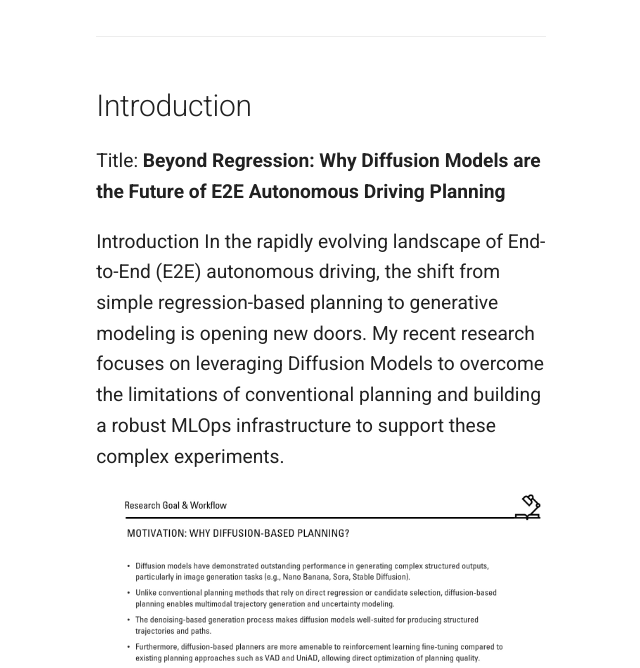
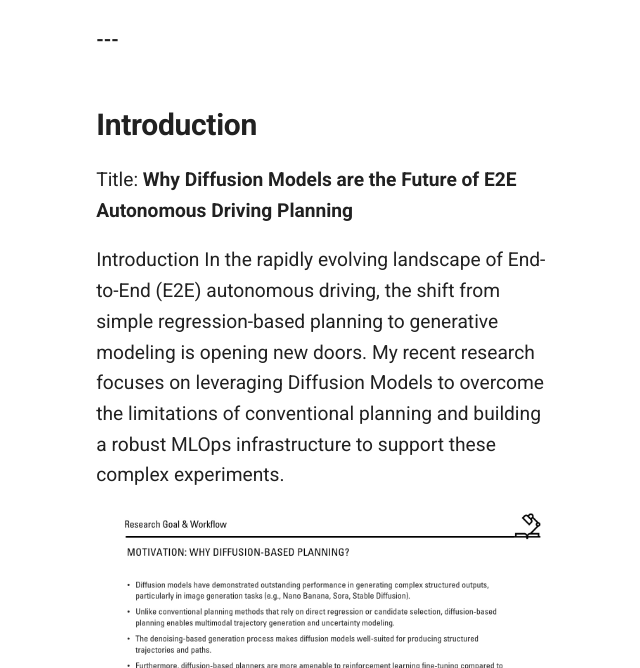
Before and after one commit to YSH-research/YSH-research.github.io, an MkDocs documentation site: the page built from docs/Presentations/assets/2026-01-29/2026-01-29.md, in a window 1280 px wide and 900 px high, scrolled down 687 px, cut to the strip 232-900 px from the top of the window. Shown: the whole strip, without its empty margins (319-959 px from the left). Built offline with MkDocs 1.6.1 and Material for MkDocs 9.7.7, drawn with Linux system fonts in a browser that asks for light colours.

Commit message:
edit - ppt height changed

```diff
--- a/docs/Presentations/assets/2026-01-29/2026-01-29.md
+++ b/docs/Presentations/assets/2026-01-29/2026-01-29.md
@@ -4,15 +4,15 @@
 
 ---
 
-## Full Presentation
+## **Full Presentation**
 
 <iframe src="https://view.officeapps.live.com/op/embed.aspx?src=https://ysh-research.github.io/Presentations/assets/2026-01-29/2026.01.29.pptx" width="750px" height="470px" frameborder="0"></iframe>
 
----
+**---**
 
-## Introduction
+## **Introduction**
 
-Title: **Beyond Regression: Why Diffusion Models are the Future of E2E Autonomous Driving Planning**
+Title: **Why Diffusion Models are the Future of E2E Autonomous Driving Planning**
 
 Introduction In the rapidly evolving landscape of End-to-End (E2E) autonomous driving, the shift from simple regression-based planning to generative modeling is opening new doors. My recent research focuses on leveraging Diffusion Models to overcome the limitations of conventional planning and building a robust MLOps infrastructure to support these complex experiments.
 
```
